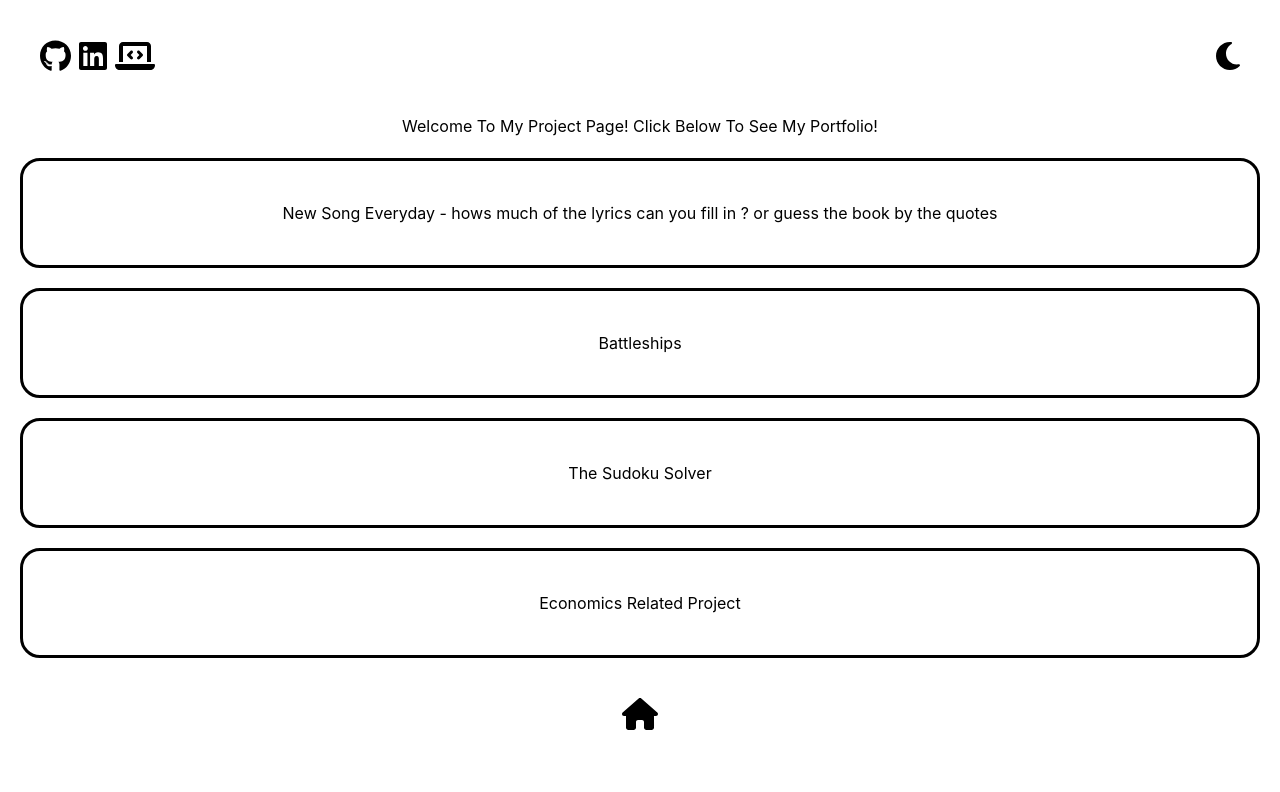
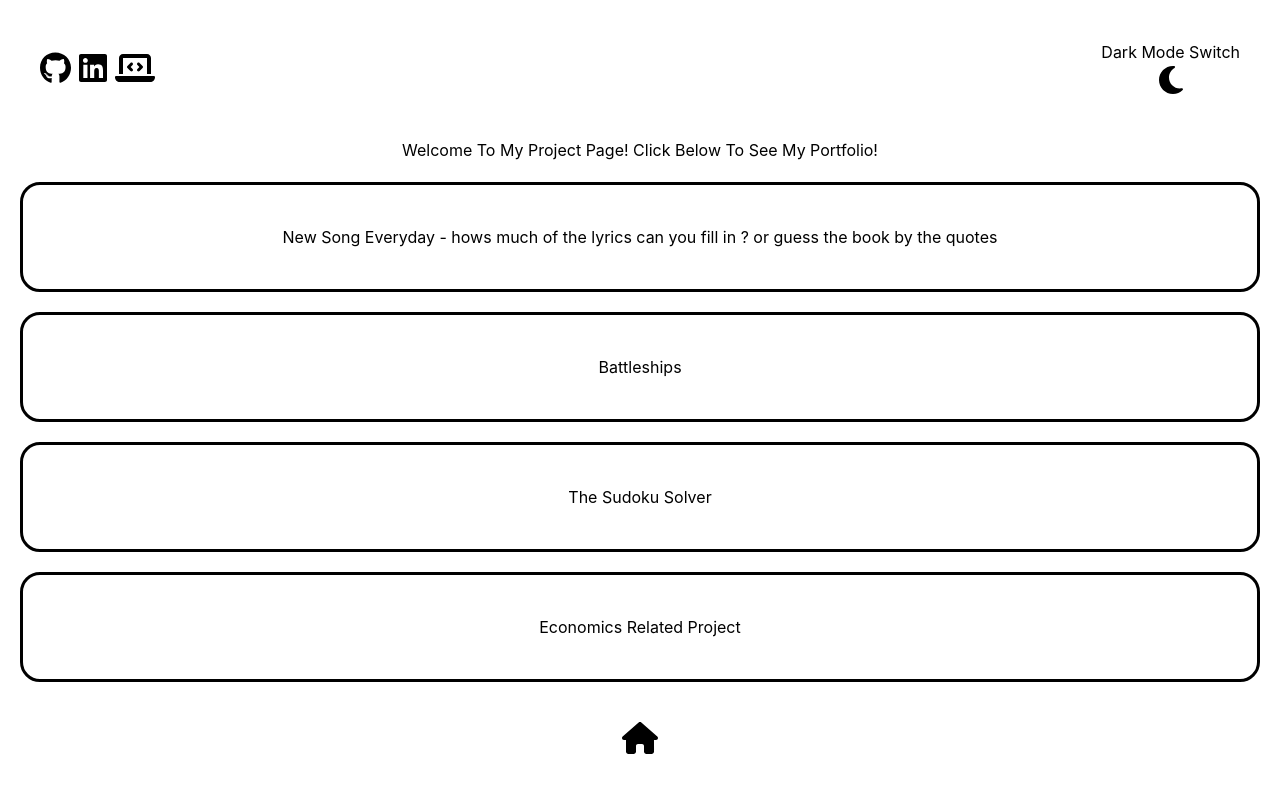
Before and after one commit to AalimCoding/AalimCoding.github.io, a React (Create React App) app: page /SudokuSolver in a window 1280 px wide. Shown: the top 792 px of the page. Built offline with nearby package versions, Linux system fonts and the light colour scheme.

Commit message:
Improved DarkMode test

```diff
--- a/src/DarkModeSwitch.js
+++ b/src/DarkModeSwitch.js
@@ -9,8 +9,8 @@ function DarkModeSwitch() {
 
     return (
 
-        <label className="DarkModeSwitch">
-        <Box onClick={toggleTheme}  >
+        <label className="DarkModeSwitch">Dark Mode Switch
+        <Box onClick={toggleTheme}  id="darkModeSwitch" data-testid="darkModeSwitch">
             <FontAwesomeIcon icon={faMoon} size="2x"  style={{
                             background: theme === "light" ? "white" : "black",
                             color: theme === "light" ? "black" : "chartreuse",
--- a/src/Homepage.js
+++ b/src/Homepage.js
@@ -12,7 +12,7 @@ function Homepage() {
                 display: grid,
                 paddingBottom: 20
 
-            }}>Welcome To My Project Page! Click Below To See My Portfolio!
+            }}><h1>Welcome To My Project Page! Click Below To See My Portfolio!</h1>
 
             <Link to="/WordleStyleGame">
                 <Box style={{
@@ -22,7 +22,7 @@ function Homepage() {
                     borderRadius: 20,
                     padding: 40,
                     margin: 20
-                }}>New Song Everyday - hows much of the lyrics can you fill in ? or guess the book by the quotes</Box>
+                }}><h2>New Song Everyday - hows much of the lyrics can you fill in ? or guess the book by the quotes</h2></Box>
             </Link>
 
             <Link to="/Battleships">
@@ -33,7 +33,7 @@ function Homepage() {
                     borderRadius: 20,
                     padding: 40,
                     margin: 20
-                }}>Battleships</Box>
+                }}><h2>Battleships</h2></Box>
             </Link>
 
             <Link to="/SudokuSolver">
@@ -44,7 +44,7 @@ function Homepage() {
                     borderRadius: 20,
                     padding: 40,
                     margin: 20
-                }}>The Sudoku Solver</Box>
+                }}><h2>The Sudoku Solver</h2></Box>
             </Link>
 
             <Link to="/ProjectTBC">
@@ -55,7 +55,7 @@ function Homepage() {
                     borderRadius: 20,
                     padding: 40,
                     margin: 20
-                }}>Economics Related Project</Box>
+                }}><h2>Economics Related Project</h2></Box>
             </Link>
 
         </div>
```
Also changed, not shown: 1 other file (tests, documents, lock files or other folders).
